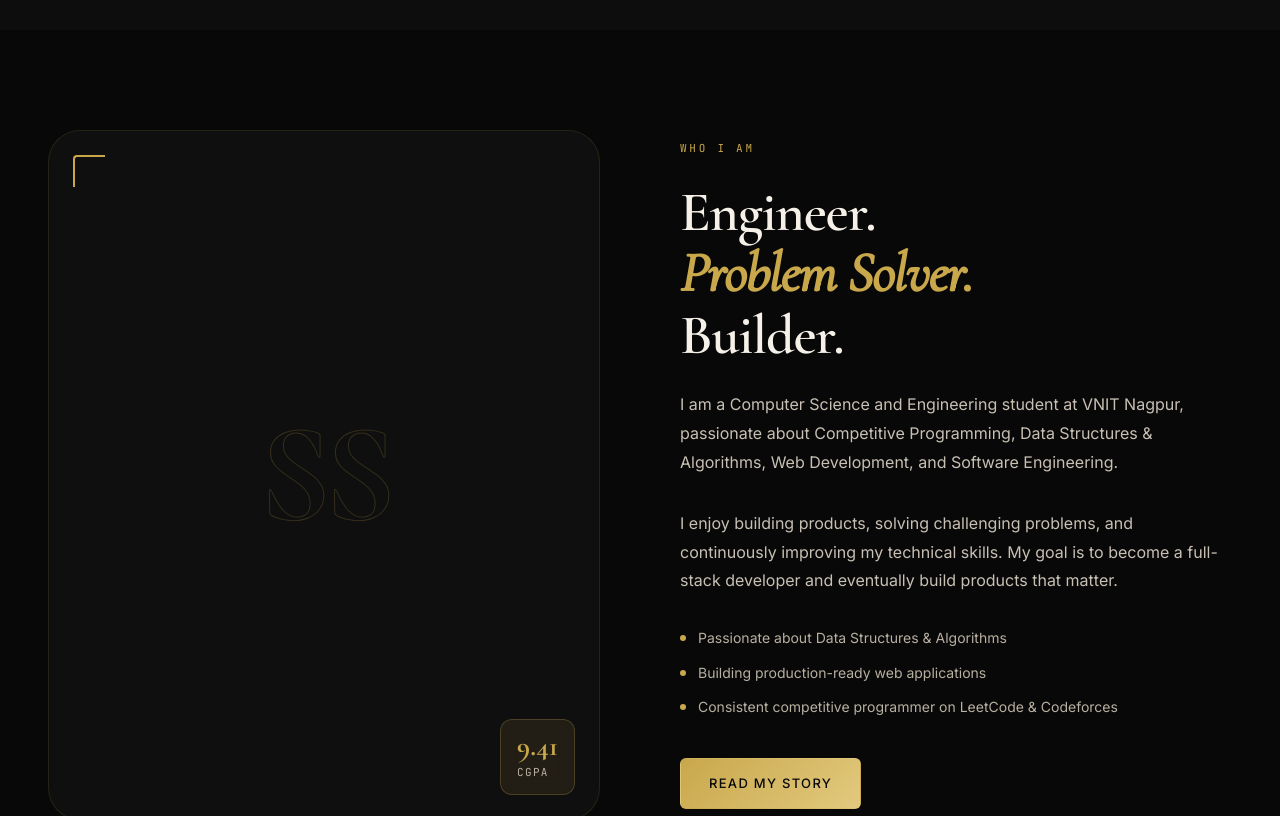
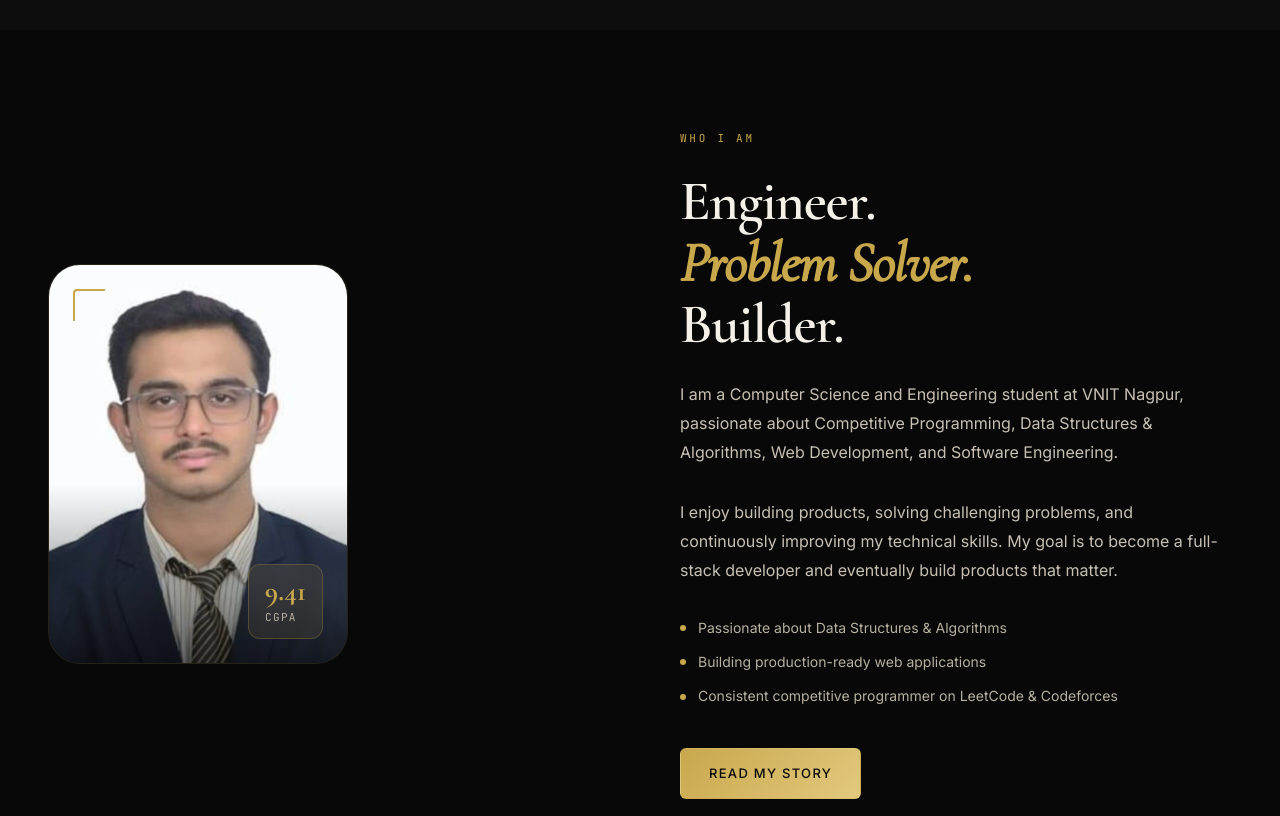
Before and after one commit to SahilSoni1111/SAHIL-PORTFOLIO, a website built with Vite: page index.html in a window 1280 px wide. Shown: the part 1480-2296 px from the top of the page. Built offline with nearby package versions, Linux system fonts and the light colour scheme.

Commit message:
my image

```diff
--- a/index.html
+++ b/index.html
@@ -304,7 +304,8 @@
 
     .about-visual-box {
       width: 100%;
-      aspect-ratio: 4/5;
+      max-width: 300px;
+      aspect-ratio: 3/4;
       background: var(--black-card);
       border: 1px solid var(--gold-border2);
       border-radius: var(--radius-xl);
@@ -315,14 +316,27 @@
       justify-content: center;
     }
 
-    .about-visual-monogram {
-      font-family: var(--font-serif);
-      font-size: 140px;
-      font-weight: 700;
-      color: transparent;
-      -webkit-text-stroke: 1px rgba(201,168,76,0.2);
-      user-select: none;
-      letter-spacing: -0.05em;
+    .about-visual-box::after {
+      content: '';
+      position: absolute;
+      bottom: 0; left: 0; right: 0;
+      height: 45%;
+      background: linear-gradient(to top, rgba(4,4,4,0.6) 0%, transparent 100%);
+      pointer-events: none;
+      z-index: 1;
+    }
+
+    .about-visual-photo {
+      width: 100%;
+      height: 100%;
+      object-fit: cover;
+      object-position: center top;
+      display: block;
+      transition: transform 0.7s cubic-bezier(0.25, 0.46, 0.45, 0.94);
+    }
+
+    .about-visual-box:hover .about-visual-photo {
+      transform: scale(1.05);
     }
 
     .about-visual-badge {
@@ -672,8 +686,13 @@
         <div class="about-teaser-visual fade-in">
           <div class="about-visual-box">
             <div class="about-visual-corner" aria-hidden="true"></div>
-            <div class="about-visual-monogram" aria-hidden="true">SS</div>
-            <div class="about-visual-badge">
+            <img
+              src="/myimage.jpeg"
+              alt="Sahil Soni — Computer Science student at VNIT Nagpur"
+              class="about-visual-photo"
+              loading="eager"
+            />
+            <div class="about-visual-badge" style="z-index:2;">
               <div class="about-visual-badge-num">9.41</div>
               <div class="about-visual-badge-label">CGPA</div>
             </div>
```
Also changed, not shown: public/myimage.jpeg (added).
